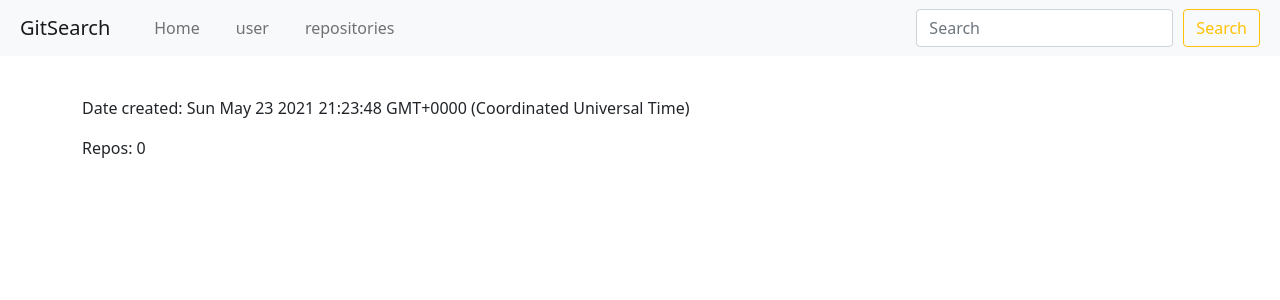
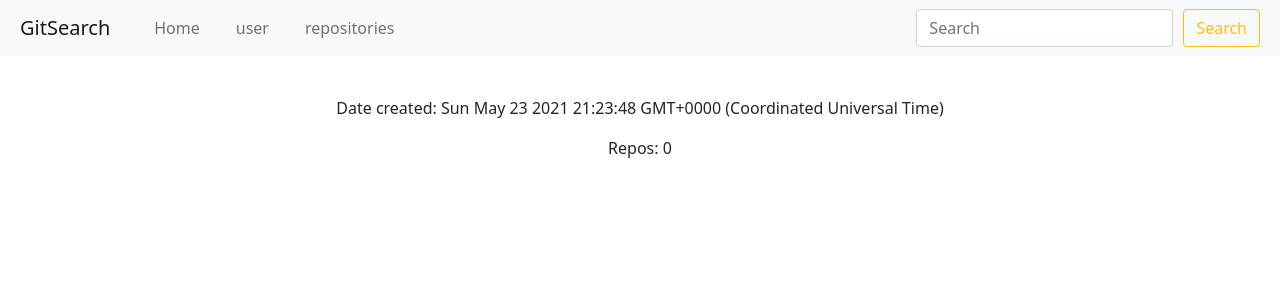
Before and after one commit to changawa-antony/github-search-app, an Angular app: page /users in a window 1280 px wide. Shown: the top 300 px of the page. Built offline with nearby package versions, Linux system fonts and the light colour scheme.

Commit message:
editted code

```diff
--- a/src/app/components/users/users.component.html
+++ b/src/app/components/users/users.component.html
@@ -1,4 +1,4 @@
-<div class="container">
+<div class="container text-center">
 
     <div class="jumbotron">
         <div>
@@ -12,7 +12,4 @@
             <p>Repos: {{user.public_repos}}</p>
         </div>
     </div>
-
-
-
 </div>
```
